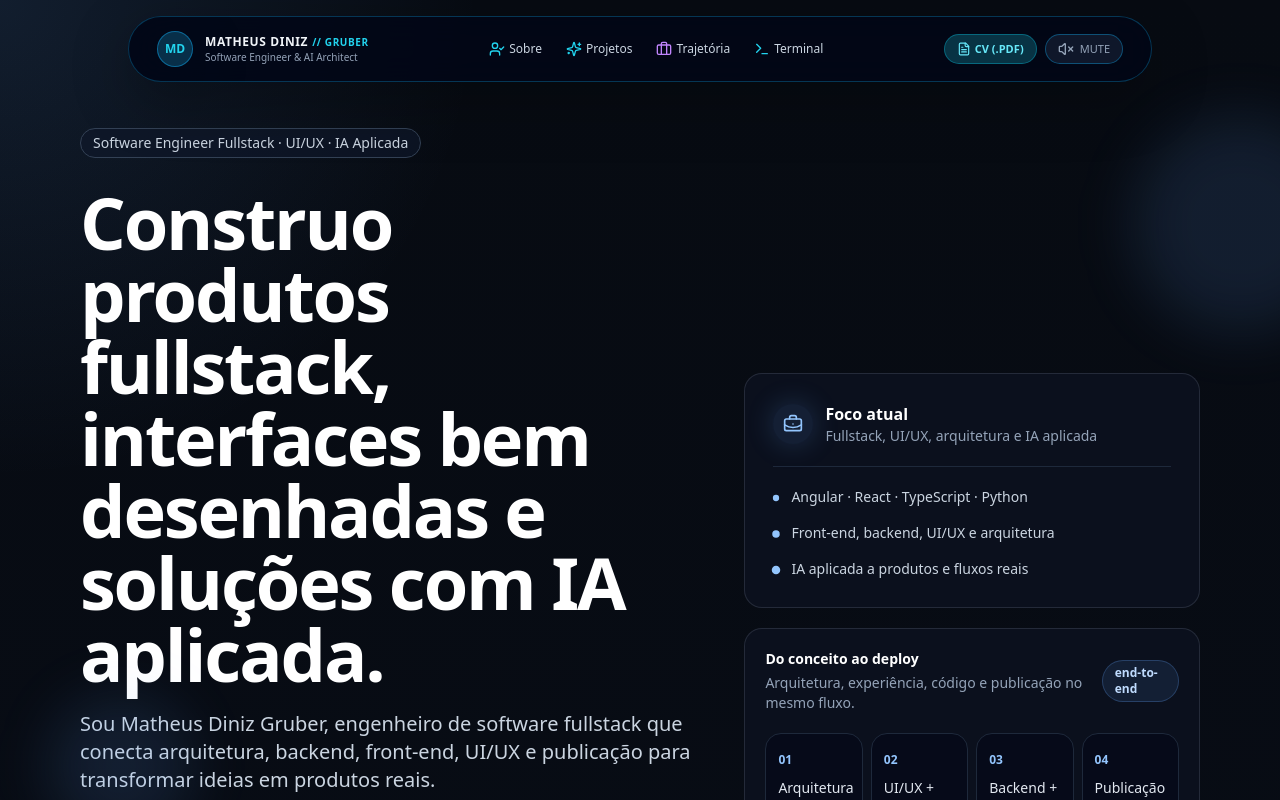
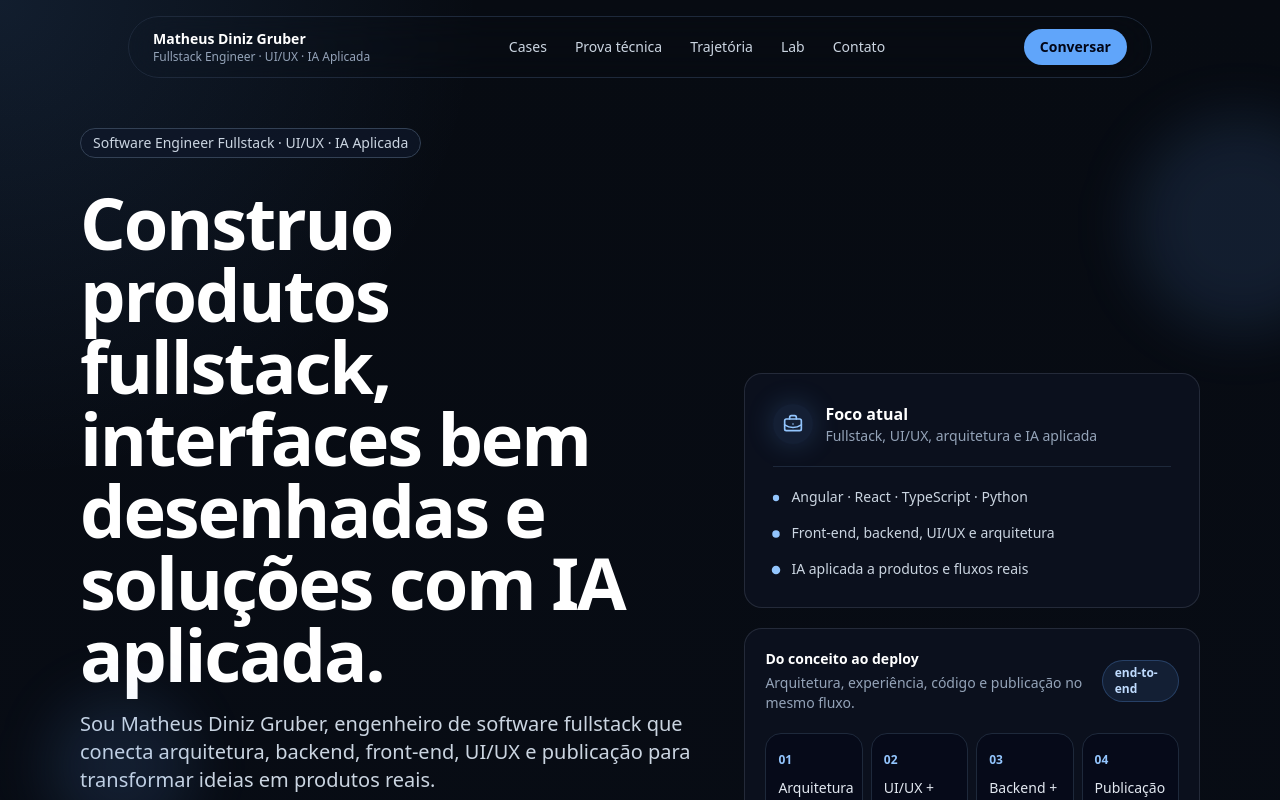
Before and after one commit to mat-dgruber/monPortfolio, a Next.js app: page / in a window 1280 px wide. Shown: the top 800 px of the page. Built offline with nearby package versions, Linux system fonts and the light colour scheme.

Commit message:
feat(header): reescreve cabeçalho com copy fullstack/UI/UX
- cabeçalho passa a comunicar "Fullstack Engineer · UI/UX ·
  IA Aplicada" para reforçar o posicionamento já no topo;
- mantém detecção de scroll e estado de borda para não competir
  com o conteúdo.

```diff
--- a/src/components/CyberHeader.tsx
+++ b/src/components/CyberHeader.tsx
@@ -1,123 +1,59 @@
 'use client';
 
-import { useState, useEffect } from 'react';
-import { Volume2, VolumeX, Terminal, Cpu, Sparkles, UserCheck, Briefcase, FileText } from 'lucide-react';
-import { playSound } from '@/utils/audioManager';
+import { useEffect, useState } from 'react';
 
-interface HeaderProps {
-  soundEnabled: boolean;
-  setSoundEnabled: (val: boolean) => void;
-}
+const NAV_ITEMS = [
+  { label: 'Cases', href: '#projects' },
+  { label: 'Prova técnica', href: '#technical-proof' },
+  { label: 'Trajetória', href: '#trajectory' },
+  { label: 'Lab', href: '#lab' },
+  { label: 'Contato', href: '#contact' },
+];
 
-export default function CyberHeader({ soundEnabled, setSoundEnabled }: HeaderProps) {
+export default function CyberHeader() {
   const [scrolled, setScrolled] = useState(false);
 
   useEffect(() => {
     const handleScroll = () => {
-      if (window.scrollY > 40) {
-        setScrolled(true);
-      } else {
-        setScrolled(false);
-      }
+      setScrolled(window.scrollY > 40);
     };
 
     window.addEventListener('scroll', handleScroll);
     return () => window.removeEventListener('scroll', handleScroll);
   }, []);
 
-  const toggleSound = () => {
-    const nextState = !soundEnabled;
-    setSoundEnabled(nextState);
-    if (typeof window !== 'undefined') {
-      localStorage.setItem('soundEnabled', String(nextState));
-    }
-    if (nextState) playSound('click');
-  };
-
   return (
-    <div className="fixed top-4 left-0 right-0 z-50 flex justify-center px-4 transition-all duration-500 pointer-events-none">
+    <div className="fixed top-4 left-0 right-0 z-50 flex justify-center px-4 pointer-events-none">
       <header
-        className={`pointer-events-auto flex items-center justify-between gap-4 md:gap-8 rounded-full border border-sky-500/30 bg-slate-950/85 backdrop-blur-xl shadow-glow-cyan transition-all duration-500 ${
-          scrolled ? 'px-5 py-2 scale-95 shadow-glow-purple border-cyan-400/50' : 'px-7 py-3.5 w-full max-w-5xl'
+        className={`pointer-events-auto flex w-full max-w-5xl items-center justify-between gap-4 rounded-full border bg-slate-950/82 backdrop-blur-xl transition-all duration-300 ${
+          scrolled
+            ? 'border-slate-700/80 px-5 py-2.5 shadow-lg shadow-black/20'
+            : 'border-slate-800 px-6 py-3'
         }`}
       >
-        {/* Brand Identity (Using span/div instead of H1 to keep H1 unique for Hero) */}
-        <a
-          href="#"
-          onClick={() => playSound('hover')}
-          className="flex items-center gap-3 group"
-        >
-          <div className="relative flex items-center justify-center w-9 h-9 rounded-full bg-sky-950 border border-sky-500/50 text-cyan-400 font-mono font-bold text-xs shadow-glow-cyan group-hover:scale-105 transition-transform">
-            MD
-          </div>
-          <div className="hidden sm:block">
-            <span className="text-xs font-bold tracking-wider text-slate-100 uppercase flex items-center gap-1">
-              Matheus Diniz <span className="text-cyan-400 font-mono text-[10px]">// GRUBER</span>
-            </span>
-            <p className="text-[10px] text-slate-400 font-mono">Software Engineer &amp; AI Architect</p>
-          </div>
+        <a href="#main-content" className="flex flex-col leading-tight">
+          <span className="text-sm font-semibold text-white">Matheus Diniz Gruber</span>
+          <span className="hidden text-xs text-slate-400 sm:block">Fullstack Engineer · UI/UX · IA Aplicada</span>
         </a>
 
-        {/* Navigation Links */}
-        <nav className="flex items-center gap-4 sm:gap-6 font-mono text-xs">
+        <nav aria-label="Navegação principal" className="hidden items-center gap-1 md:flex">
+          {NAV_ITEMS.map((item) => (
             <a
-            href="#about"
-            onClick={() => playSound('hover')}
-            className="text-slate-300 hover:text-cyan-400 transition-colors flex items-center gap-1"
+              key={item.href}
+              href={item.href}
+              className="rounded-full px-3 py-2 text-sm text-slate-300 transition hover:bg-slate-800/80 hover:text-white"
             >
-            <UserCheck className="w-4 h-4 text-cyan-400" /> <span className="hidden sm:inline">Sobre</span>
+              {item.label}
             </a>
-          <a
-            href="#projects"
-            onClick={() => playSound('hover')}
-            className="text-slate-300 hover:text-cyan-400 transition-colors flex items-center gap-1"
-          >
-            <Sparkles className="w-4 h-4 text-cyan-400" /> <span className="hidden sm:inline">Projetos</span>
-          </a>
-          <a
-            href="#timeline"
-            onClick={() => playSound('hover')}
-            className="text-slate-300 hover:text-cyan-400 transition-colors flex items-center gap-1"
-          >
-            <Briefcase className="w-4 h-4 text-purple-400" /> <span className="hidden sm:inline">Trajetória</span>
-          </a>
-          <a
-            href="#terminal"
-            onClick={() => playSound('hover')}
-            className="text-slate-300 hover:text-cyan-400 transition-colors flex items-center gap-1"
-          >
-            <Terminal className="w-4 h-4 text-cyan-400" /> <span className="hidden sm:inline">Terminal</span>
-          </a>
+          ))}
         </nav>
 
-        {/* Actions & Sound Toggle */}
-        <div className="flex items-center gap-2">
         <a
-            href="mailto:matheus.gruber123@gmail.com?subject=Download%20CV%20Request"
-            onClick={() => playSound('click')}
-            className="hidden lg:flex items-center gap-1 px-3 py-1.5 rounded-full bg-cyan-950 border border-cyan-500/40 text-cyan-300 hover:text-white font-mono text-[11px] font-bold hover:shadow-glow-cyan transition-all"
+          href="#contact"
+          className="rounded-full bg-blue-400 px-4 py-2 text-sm font-semibold text-slate-950 transition hover:bg-blue-300 active:translate-y-px"
         >
-            <FileText className="w-3.5 h-3.5" /> <span>CV (.PDF)</span>
+          Conversar
         </a>
-
-          <button
-            onClick={toggleSound}
-            className="flex items-center gap-1.5 px-3 py-1.5 rounded-full bg-slate-900 border border-sky-500/40 hover:border-cyan-400 text-[11px] font-mono text-cyan-400 hover:shadow-glow-cyan transition-all"
-            title="Alternar áudio Sci-Fi"
-          >
-            {soundEnabled ? (
-              <>
-                <Volume2 className="w-4 h-4 text-cyan-400" />
-                <span className="hidden md:inline">AUDIO // ON</span>
-              </>
-            ) : (
-              <>
-                <VolumeX className="w-4 h-4 text-slate-400" />
-                <span className="hidden md:inline text-slate-400">MUTE</span>
-              </>
-            )}
-          </button>
-        </div>
       </header>
     </div>
   );
```
Lines whose indentation alone changed are shown as unchanged.
